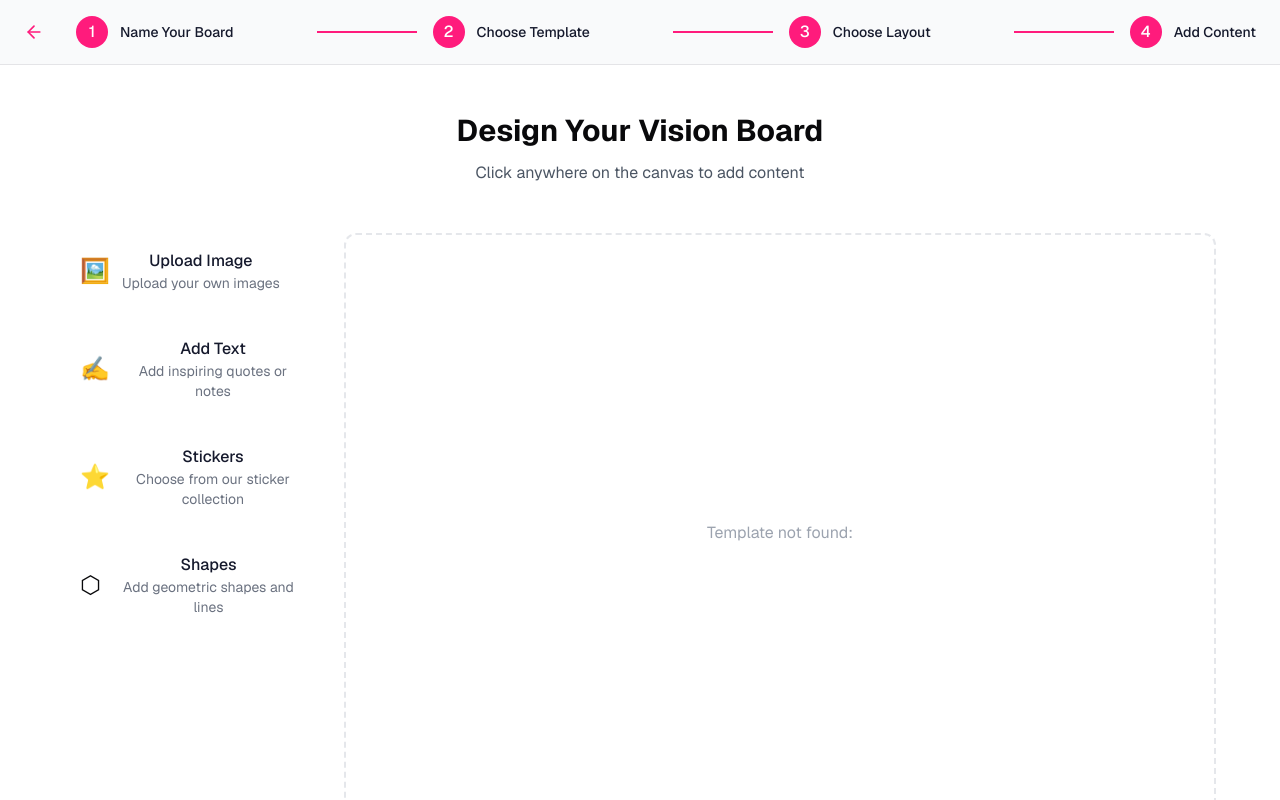
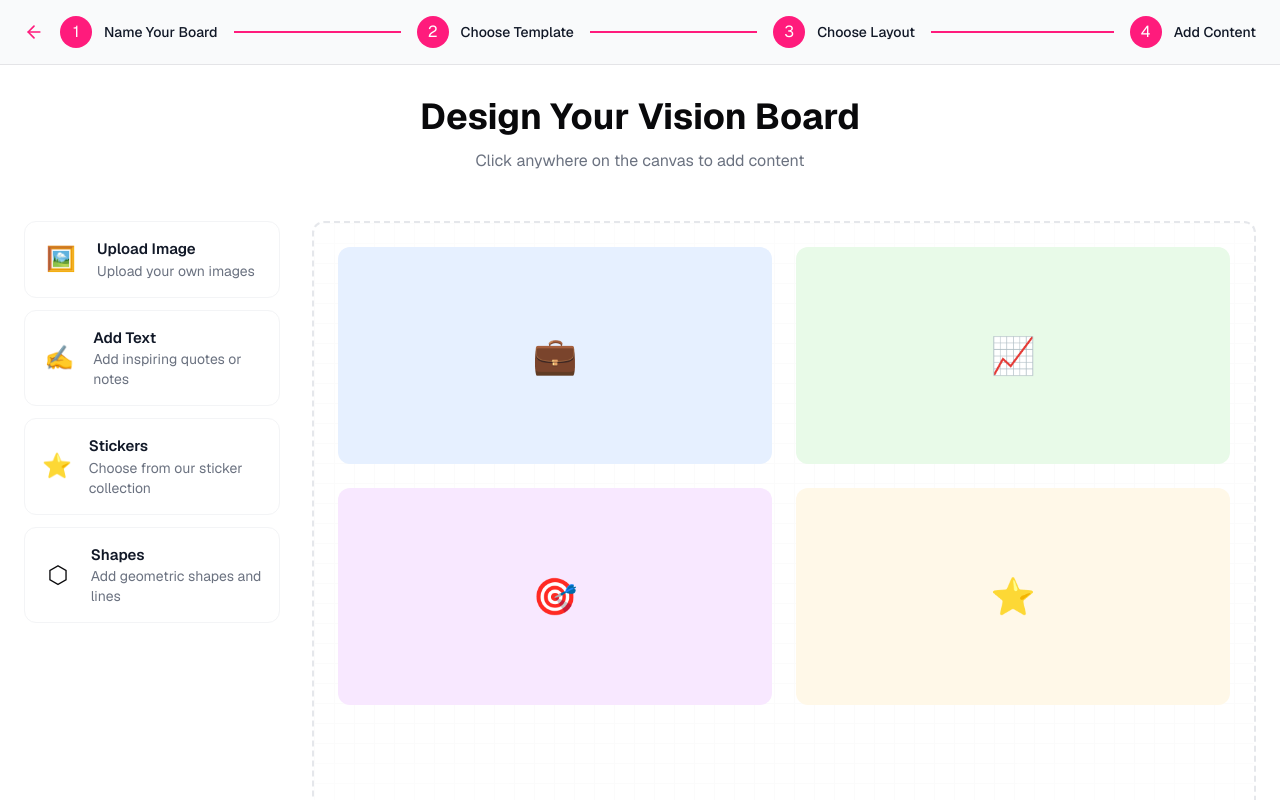
Before and after one commit to zaktech96/vsionboard, a Next.js app: page /create/content in a window 1280 px wide. Shown: the top 800 px of the page. Built offline with nearby package versions, Linux system fonts and the light colour scheme.

Commit message:
redesgined content page and added logic to allow to click on steps to go back

```diff
--- a/app/create/content/page.tsx
+++ b/app/create/content/page.tsx
@@ -268,75 +268,78 @@ function ContentEditor() {
 
   return (
     <div className="min-h-screen bg-white dark:bg-gray-950">
-      <div className="w-full bg-gray-50 dark:bg-gray-900 border-b dark:border-gray-800">
-        <div className="max-w-[1400px] mx-auto px-4 md:px-6 py-3 md:py-4">
-          <div className="flex items-center">
+      {/* Steps Header - Full width with proper spacing */}
+      <div className="w-full bg-gray-50 dark:bg-gray-950 border-b dark:border-gray-800">
+        <div className="max-w-screen-2xl mx-auto px-6 py-4">
+          <div className="flex items-center gap-4">
             <button
               onClick={() => router.back()}
-              className="flex items-center gap-2 text-[#FF1B7C] hover:opacity-80
-                       transition-colors duration-200 mr-8"
-              aria-label="Go back"
+              className="text-[#FF1B7C] hover:opacity-80 transition-colors duration-200"
             >
               <ArrowLeft className="w-5 h-5" />
             </button>
 
-            <div className="flex items-center justify-between flex-1">
+            <div className="flex items-center w-full">
               {steps.map((step, index) => (
-                <div key={step.number} className="flex items-center">
-                  {index > 0 && (
-                    <div className={`h-[2px] w-[100px] mx-4 ${
-                      currentStep > index ? 'bg-[#FF1B7C]' : 'bg-gray-200 dark:bg-gray-700'
-                    }`} />
-                  )}
-                  <div className="flex items-center gap-2 md:gap-3">
+                <div key={step.number} className="flex items-center flex-1 last:flex-none">
                   <div
-                      className={`w-6 h-6 md:w-8 md:h-8 rounded-full flex items-center justify-center text-sm md:text-base font-medium
-                        ${currentStep >= step.number
+                    className="flex items-center gap-3 cursor-pointer"
+                    onClick={() => handleStepClick(step.number)}
+                  >
+                    <div className={`w-8 h-8 rounded-full flex items-center justify-center
+                      ${currentStep === step.number
                         ? 'bg-[#FF1B7C] text-white'
-                          : 'bg-gray-200 dark:bg-gray-700 text-gray-500 dark:text-gray-400'}
-                        transition-all duration-300`}
+                        : currentStep > step.number
+                          ? 'bg-[#FF1B7C] text-white'
+                          : 'bg-white text-gray-400 border-2 border-gray-200'}`}
                     >
                       {step.number}
                     </div>
-                    <span className={`text-xs md:text-sm font-medium whitespace-nowrap ${
-                      currentStep >= step.number
-                        ? 'text-[#15192C] dark:text-white'
-                        : 'text-gray-500 dark:text-gray-400'}`}
-                    >
+                    <span className={`text-sm font-medium ${
+                      currentStep >= step.number ? 'text-gray-900 dark:text-white' : 'text-gray-400'
+                    }`}>
                       {step.title}
                     </span>
                   </div>
+                  {index < steps.length - 1 && (
+                    <div className="flex-1 mx-4">
+                      <div className={`h-[2px] ${
+                        currentStep > step.number ? 'bg-[#FF1B7C]' : 'bg-gray-200'
+                      }`} />
+                    </div>
+                  )}
                 </div>
               ))}
             </div>
           </div>
         </div>
       </div>
-      <div className="w-full max-w-[1200px] mx-auto px-4 md:px-6 py-8 md:py-12">
-        <div className="text-center mb-8 md:mb-12">
-          <h1 className="text-xl sm:text-2xl md:text-3xl font-bold mb-2 sm:mb-3">
-            Design Your Vision Board
-          </h1>
-          <p className="text-xs sm:text-sm md:text-base text-gray-600 dark:text-gray-400">
-            Click anywhere on the canvas to add content
-          </p>
+
+      {/* Main Content */}
+      <div className="max-w-screen-2xl mx-auto px-6 py-8">
+        <div className="text-center mb-12">
+          <h1 className="text-4xl font-bold mb-3">Design Your Vision Board</h1>
+          <p className="text-gray-500">Click anywhere on the canvas to add content</p>
         </div>
 
-        <div className="flex flex-col lg:flex-row gap-4 md:gap-6">
-          {/* Sidebar - Horizontal scroll on mobile */}
-          <div className="w-full lg:w-64 flex lg:flex-col gap-2 sm:gap-3
-                        overflow-x-auto lg:overflow-x-visible pb-3 lg:pb-0
-                        scrollbar-hide">
+        {/* Content Area */}
+        <div className="flex gap-8">
+          {/* Tools */}
+          <div className="w-64 flex-shrink-0 space-y-3">
             {contentTypes.map((type) => (
               <button
                 key={type.id}
                 onClick={() => handleContentTypeClick(type.id)}
-                className="flex-shrink-0 w-[140px] sm:w-[160px] lg:w-full p-2 sm:p-3 md:p-4 rounded-lg sm:rounded-xl"
+                className="w-full p-4 rounded-xl text-left hover:bg-gray-50 dark:hover:bg-gray-900
+                         border border-gray-100 dark:border-gray-800
+                         transition-all duration-200"
               >
-                <div className="flex items-center gap-3">
+                <div className="flex items-center gap-4">
+                  <div className="w-10 h-10 flex items-center justify-center">
                     <span className="text-2xl">{type.icon}</span>
+                  </div>
                   <div>
-                    <div className="font-medium text-[#15192C] dark:text-white">
+                    <div className="font-semibold text-[15px] text-gray-900 dark:text-gray-100">
                       {type.name}
                     </div>
                     <div className="text-sm text-gray-500 dark:text-gray-400">
@@ -348,67 +351,79 @@ function ContentEditor() {
             ))}
           </div>
 
-          {/* Canvas Area - Better height handling */}
-          <div className="flex-1 min-h-[300px] sm:min-h-[400px] lg:min-h-[600px] rounded-lg sm:rounded-xl border-2 border-dashed
-                        border-gray-200 dark:border-gray-800
-                        bg-white dark:bg-gray-900
-                        overflow-hidden p-6 cursor-pointer"
+          {/* Canvas Area */}
+          <div className="flex-1">
+            <div
+              className="w-full border-2 border-dashed border-gray-200 dark:border-gray-800 rounded-xl
+                       min-h-[80vh] relative bg-white dark:bg-gray-950 overflow-hidden"
               onClick={(e) => {
-              // Get click coordinates for content placement
                 const rect = e.currentTarget.getBoundingClientRect();
                 const x = e.clientX - rect.left;
                 const y = e.clientY - rect.top;
                 console.log('Clicked at:', x, y);
-              if (selectedContentType) {
-                handleContentPlacement(selectedContentType);
-              } else {
+                if (!selectedContentType) {
                   setShowDialog(true);
                 }
               }}
             >
-            {templateId && templates[templateId as keyof typeof templates] ? (
-              <div className="relative w-full h-full">
-                {templates[templateId as keyof typeof templates]}
-                {/* Content items will be positioned absolutely here */}
+              {/* Grid Background */}
+              <div className="absolute inset-0 bg-[linear-gradient(#ddd_1px,transparent_1px),linear-gradient(90deg,#ddd_1px,transparent_1px)]
+                           dark:bg-[linear-gradient(#333_1px,transparent_1px),linear-gradient(90deg,#333_1px,transparent_1px)]
+                           bg-[size:20px_20px] opacity-10" />
+
+              {/* Content Grid - Updated to maintain proper sizing */}
+              <div className="relative h-full p-6">
+                <div className="grid grid-cols-2 gap-6 h-full">
+                  <div className="bg-[#E6F0FF] dark:bg-blue-900/20 rounded-xl flex items-center justify-center aspect-[2/1]">
+                    <div className="w-full h-full flex items-center justify-center">
+                      <span className="text-4xl">💼</span>
                     </div>
-            ) : (
+                  </div>
+                  <div className="bg-[#E8FAE8] dark:bg-green-900/20 rounded-xl flex items-center justify-center aspect-[2/1]">
                     <div className="w-full h-full flex items-center justify-center">
-                <p className="text-gray-400 dark:text-gray-600">
-                  Template not found: {templateId}
-                </p>
+                      <span className="text-4xl">📈</span>
                     </div>
-            )}
+                  </div>
+                  <div className="bg-[#F8E8FF] dark:bg-purple-900/20 rounded-xl flex items-center justify-center aspect-[2/1]">
+                    <div className="w-full h-full flex items-center justify-center">
+                      <span className="text-4xl">🎯</span>
+                    </div>
+                  </div>
+                  <div className="bg-[#FFF8E8] dark:bg-yellow-900/20 rounded-xl flex items-center justify-center aspect-[2/1]">
+                    <div className="w-full h-full flex items-center justify-center">
+                      <span className="text-4xl">⭐</span>
+                    </div>
+                  </div>
+                </div>
+              </div>
+            </div>
           </div>
         </div>
 
-        {/* Dialog for content editing */}
+        {/* Action Buttons */}
+        <div className="flex justify-between mt-6">
+          <Button
+            onClick={() => router.back()}
+            variant="outline"
+            className="px-6 py-2"
+          >
+            Back
+          </Button>
+          <Button
+            onClick={handleSave}
+            className="px-6 py-2 bg-[#FF1B7C] hover:bg-[#FF1B7C]/90 text-white"
+          >
+            Save Vision Board
+          </Button>
+        </div>
+      </div>
+
+      {/* Keep existing Dialog component */}
       <Dialog open={showDialog} onOpenChange={setShowDialog}>
         <DialogContent>
           {getDialogContent()}
         </DialogContent>
       </Dialog>
-
-        {/* Action Buttons - Better stacking */}
-        <div className="flex flex-col sm:flex-row justify-between gap-2 sm:gap-3 mt-4 sm:mt-6">
-          <Button
-            onClick={() => router.back()}
-            className="w-full sm:w-auto order-2 sm:order-1
-                     border-2 border-[#FF1B7C] text-[#FF1B7C] hover:bg-[#FFE7F1]/20
-                     transition-all duration-300"
-          >
-            Back
-          </Button>
-          <Button
-            onClick={handleSave}
-            className="w-full sm:w-auto order-1 sm:order-2
-                     bg-[#FF1B7C] hover:bg-[#FF1B7C]/90 text-white
-                     transition-all duration-300
-                     shadow-[0_8px_30px_rgb(230,21,111,0.2)]"
-          >
-            Save Vision Board
-          </Button>
-        </div>
-      </div>
     </div>
   );
 }
```
Lines whose indentation alone changed are shown as unchanged.
